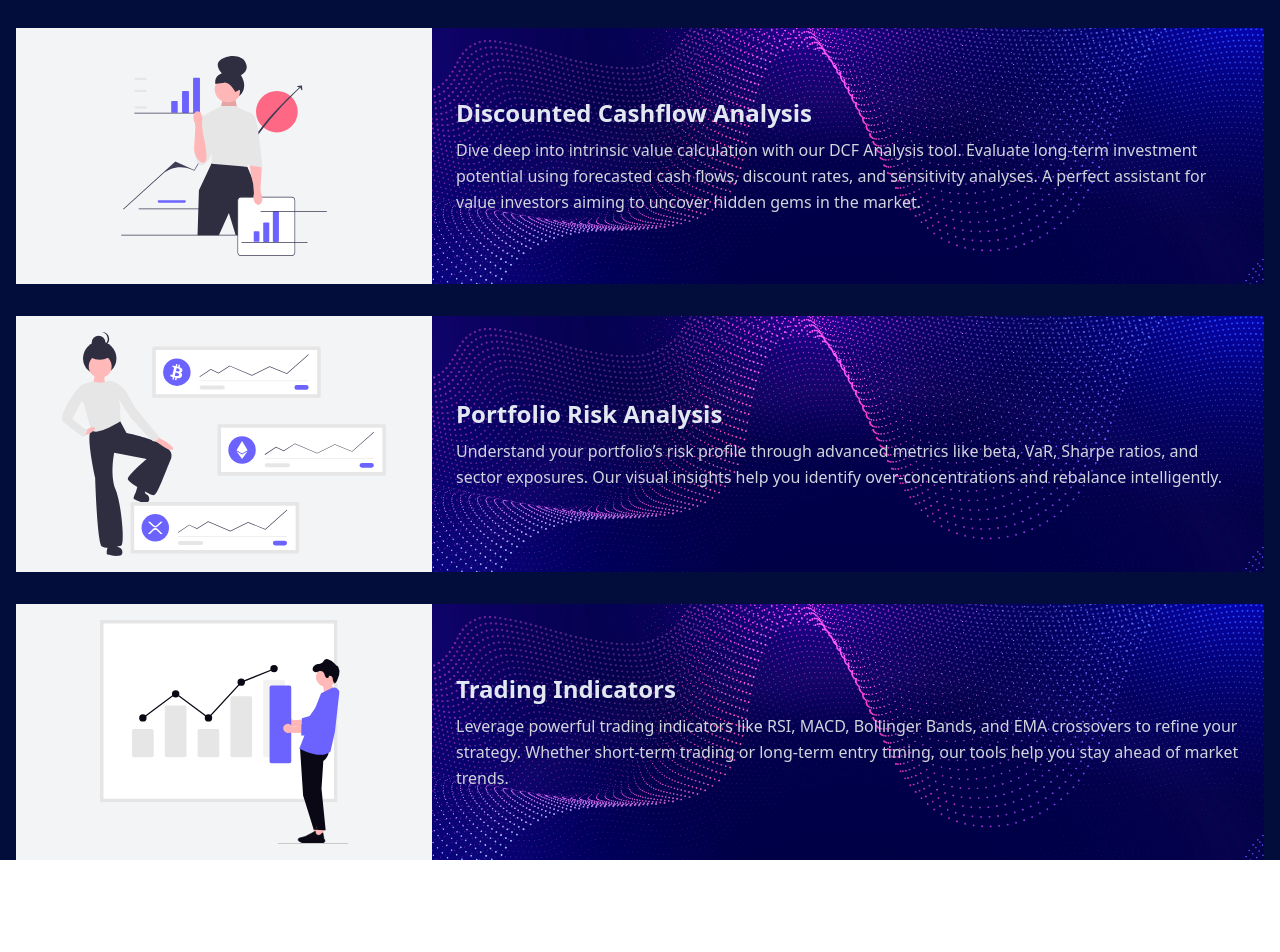
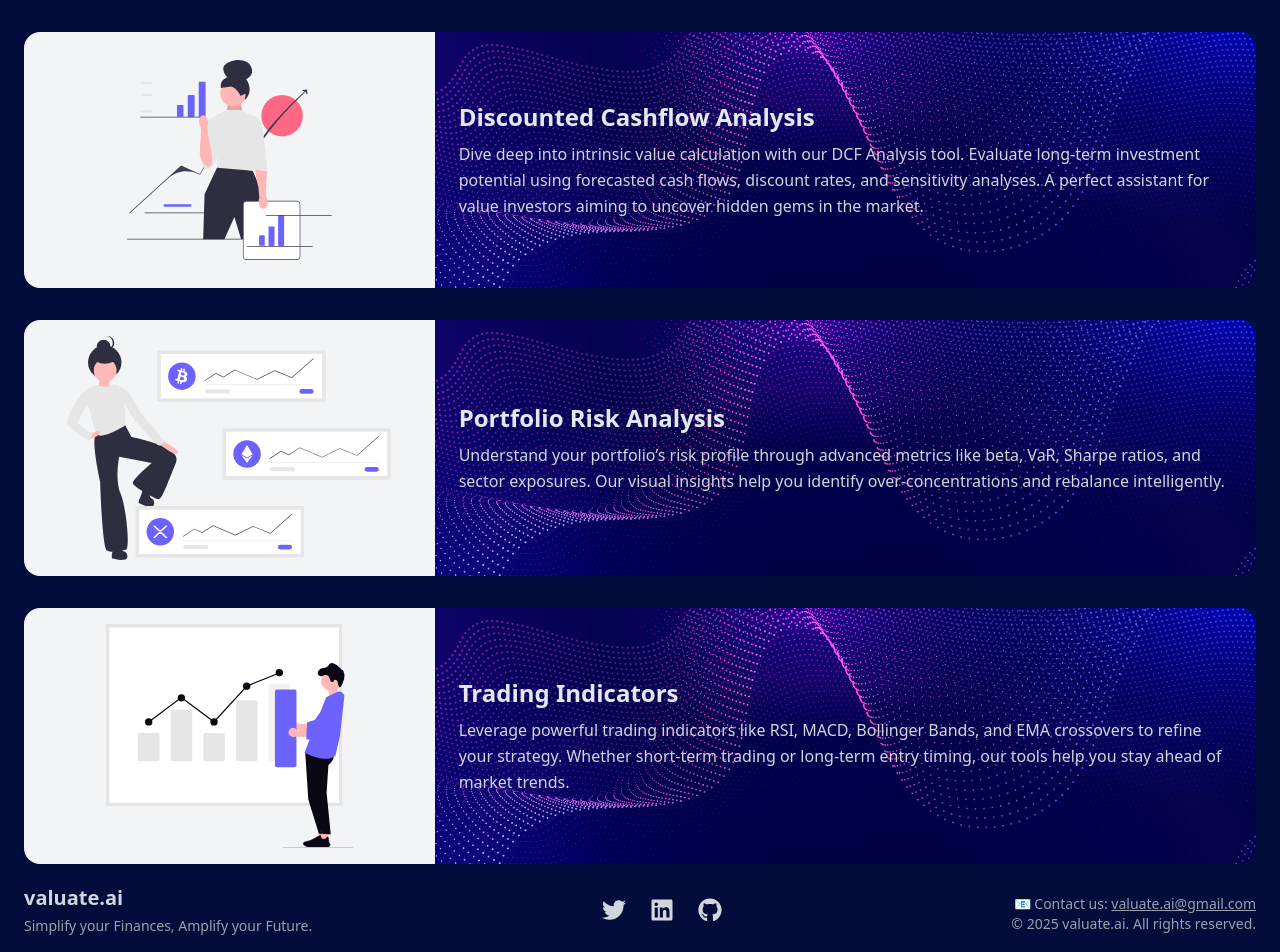
Before and after one commit to garrys-git/valuate_ai, a React (Vite) app in the folder myapp/: page / in a window 1280 px wide. Shown: the part 612-1564 px from the top of the page. Before the commit the page ends 1472 px from the top, so only its background shows below. Built offline with nearby package versions, Linux system fonts and the light colour scheme; no server answers.

Commit message:
Added a footer

```diff
--- a/myapp/src/App.jsx
+++ b/myapp/src/App.jsx
@@ -10,6 +10,7 @@ import Signup from "./components/signup";
 import BuyPremium from "./pages/BuyPremium";
 import Profile from "./pages/Profile";
 import About from "./pages/About";
+import Footer from "./components/Footer";
 
 function App() {
   return (
@@ -44,6 +45,7 @@ function App() {
         }
         />
       </Routes>
+      <Footer />
     </Router>
   );
 }
--- /dev/null
+++ b/myapp/src/components/Footer.jsx
@@ -0,0 +1,43 @@
+import React from 'react';
+import { FaTwitter, FaLinkedin, FaGithub } from 'react-icons/fa';
+
+export default function Footer() {
+  return (
+    <footer style={{ backgroundColor: "#020d3b" }} className="w-full  text-gray-300 py-4">
+      <div className="px-6 flex flex-col md:flex-row justify-between items-center space-y-6 md:space-y-0">
+
+        {/* Left Side */}
+        <div className="text-center md:text-left">
+          <h2 className="text-xl font-bold">valuate.ai</h2>
+          <p className="text-sm text-gray-400 mt-1">
+            Simplify your Finances, Amplify your Future.
+          </p>
+        </div>
+
+        {/* Social Icons */}
+        <div className="flex space-x-6 text-2xl">
+          <a href="https://x.com/valuate_ai" target="_blank" rel="noopener noreferrer" className="hover:text-white">
+            <FaTwitter />
+          </a>
+          <a href="https://linkedin.com" target="_blank" rel="noopener noreferrer" className="hover:text-white">
+            <FaLinkedin />
+          </a>
+          <a href="https://github.com" target="_blank" rel="noopener noreferrer" className="hover:text-white">
+            <FaGithub />
+          </a>
+        </div>
+
+        {/* Right Side */}
+        <div className="text-center md:text-right">
+          <p className="text-sm text-gray-400 mt-2">
+            📧 Contact us: <a href="mailto:valuate.ai@gmail.com" className="underline hover:text-white">valuate.ai@gmail.com</a>
+          </p>
+          <p className="text-sm text-gray-400">
+            &copy; {new Date().getFullYear()} valuate.ai. All rights reserved.
+          </p>
+        </div>
+
+      </div>
+    </footer>
+  );
+}
--- a/myapp/src/pages/Home.jsx
+++ b/myapp/src/pages/Home.jsx
@@ -37,8 +37,8 @@ export default function Home() {
   }, [market]);
 
   return (
-    <div style={{ backgroundColor: "#020d3b" }} className="flex flex-col gap-0 px-0 py-0">
-      <div className="bg-cover bg-center py-16 px-4"
+    <div style={{ backgroundColor: "#020d3b" }} className="flex flex-col gap-0 px-2 py-1">
+      <div className="bg-cover bg-center py-16 px-4 rounded-4xl"
         style={{ backgroundImage: "url('/images/home-hero.jpg')" }}
       >
         {/* Header */}
@@ -48,7 +48,7 @@ export default function Home() {
         </h1>
 
         <p className="text-slate-200 text-sm sm:text-base max-w-2xl text-center mx-auto py-4">
-          ValuateAI is an AI-powered platform to help you make smarter decisions in personal finance and investments.
+          <a href="https://x.com/valuate_ai"><span className="text-slate-400 text-bold">valuate.ai </span></a> is an AI-powered platform to help you make smarter decisions in personal finance and investments.
           Whether trading, analyzing portfolios, or exploring investment opportunities, we provide intelligent tools to support your journey.
         </p>
 
@@ -81,10 +81,10 @@ export default function Home() {
         <div className="px-4 w-full flex flex-col mt-16">
           {/* DCF Analysis */}
           <div className="flex flex-col md:flex-row w-full">
-            <div className="w-full md:w-1/3 h-64 bg-gray-100 flex items-center justify-center py-3 px-3">
+            <div className="w-full md:w-1/3 h-64 bg-gray-100 flex items-center justify-center py-3 px-3 rounded-tl-2xl rounded-bl-2xl">
               <Slideshow images={["/images/undraw_finance_m6vw.svg", "/images/undraw_projections_fhch.svg"]} />
             </div>
-            <div className="bg-cover w-full md:w-2/3 bg-white p-6 flex flex-col justify-center"
+            <div className="bg-cover w-full md:w-2/3 bg-white p-6 flex flex-col justify-center rounded-tr-2xl rounded-br-2xl"
               style={{ backgroundImage: "url('/images/home-pic-2.jpg')" }}>
               <h2 className="text-2xl font-bold text-slate-200 mb-2">Discounted Cashflow Analysis</h2>
               <p className="text-gray-300 text-base leading-relaxed">
@@ -97,10 +97,10 @@ export default function Home() {
 
           {/* Portfolio Risk Analysis */}
           <div className="flex flex-col md:flex-row w-full mt-8">
-            <div className="w-full md:w-1/3 h-64 bg-gray-100 flex items-center justify-center">
+            <div className="w-full md:w-1/3 h-64 bg-gray-100 flex items-center justify-center rounded-tl-2xl rounded-bl-2xl">
               <Slideshow images={["/images/undraw_stock-prices_16kd.svg", "/images/undraw_crypto-portfolio_cat6.svg"]} />
             </div>
-            <div className="bg-cover w-full md:w-2/3 bg-white p-6 flex flex-col justify-center"
+            <div className="bg-cover w-full md:w-2/3 bg-white p-6 flex flex-col justify-center rounded-tr-2xl rounded-br-2xl"
               style={{ backgroundImage: "url('/images/home-pic-2.jpg')" }}>
               <h2 className="text-2xl font-bold text-slate-200 mb-2">Portfolio Risk Analysis</h2>
               <p className="text-gray-300 text-base leading-relaxed">
@@ -112,10 +112,10 @@ export default function Home() {
 
           {/* Trading Indicators */}
           <div className="flex flex-col md:flex-row w-full mt-8">
-            <div className="w-full md:w-1/3 h-64 bg-gray-100 flex items-center justify-center">
+            <div className="w-full md:w-1/3 h-64 bg-gray-100 flex items-center justify-center rounded-tl-2xl rounded-bl-2xl">
               <Slideshow images={["/images/undraw_bear-market_dhi3.svg", "/images/undraw_organizing-data_uns9.svg"]} />
             </div>
-            <div className="bg-cover w-full md:w-2/3 bg-white p-6 flex flex-col justify-center"
+            <div className="bg-cover w-full md:w-2/3 bg-white p-6 flex flex-col justify-center rounded-tr-2xl rounded-br-2xl"
               style={{ backgroundImage: "url('/images/home-pic-2.jpg')" }}>
               <h2 className="text-2xl font-bold text-slate-200 mb-2">Trading Indicators</h2>
               <p className="text-gray-300 text-base leading-relaxed">
```
